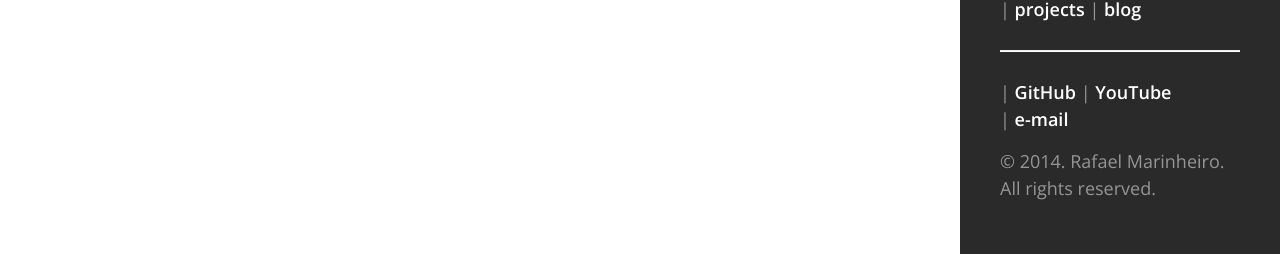
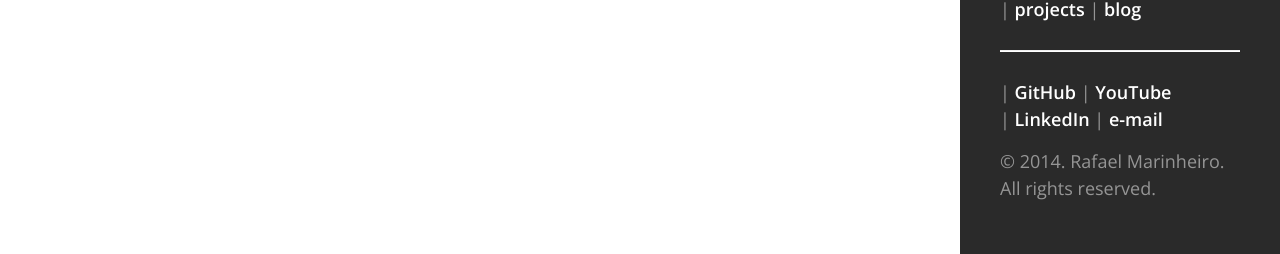
Before and after one commit to simpleweiwei/RafaelMarinheiro.github.io, a Jekyll site: the page built from index.html, in a window 1280 px wide. Shown: the part 643-897 px from the top of the page. Built offline with Jekyll 4.4.1, drawn with Linux system fonts in a browser that asks for light colours.

Commit message:
Update default.html

```diff
--- a/_layouts/default.html
+++ b/_layouts/default.html
@@ -30,7 +30,8 @@
               <a href="https://www.youtube.com/user/rfMarinheiro/videos">YouTube</a>
             </li>
             <li>
-              | <a href="mailto:rafael.fariasmarinheiro@gmail.com">e-mail</a>
+              | <a href="https://www.linkedin.com/in/rafaelmarinheiro">LinkedIn</a>
+              | <a href="mailto:rafael@marinheiro.me">e-mail</a>
             </li>
             <!-- <li>Currently v{{ site.version }}</li> -->
           </ul>
```
